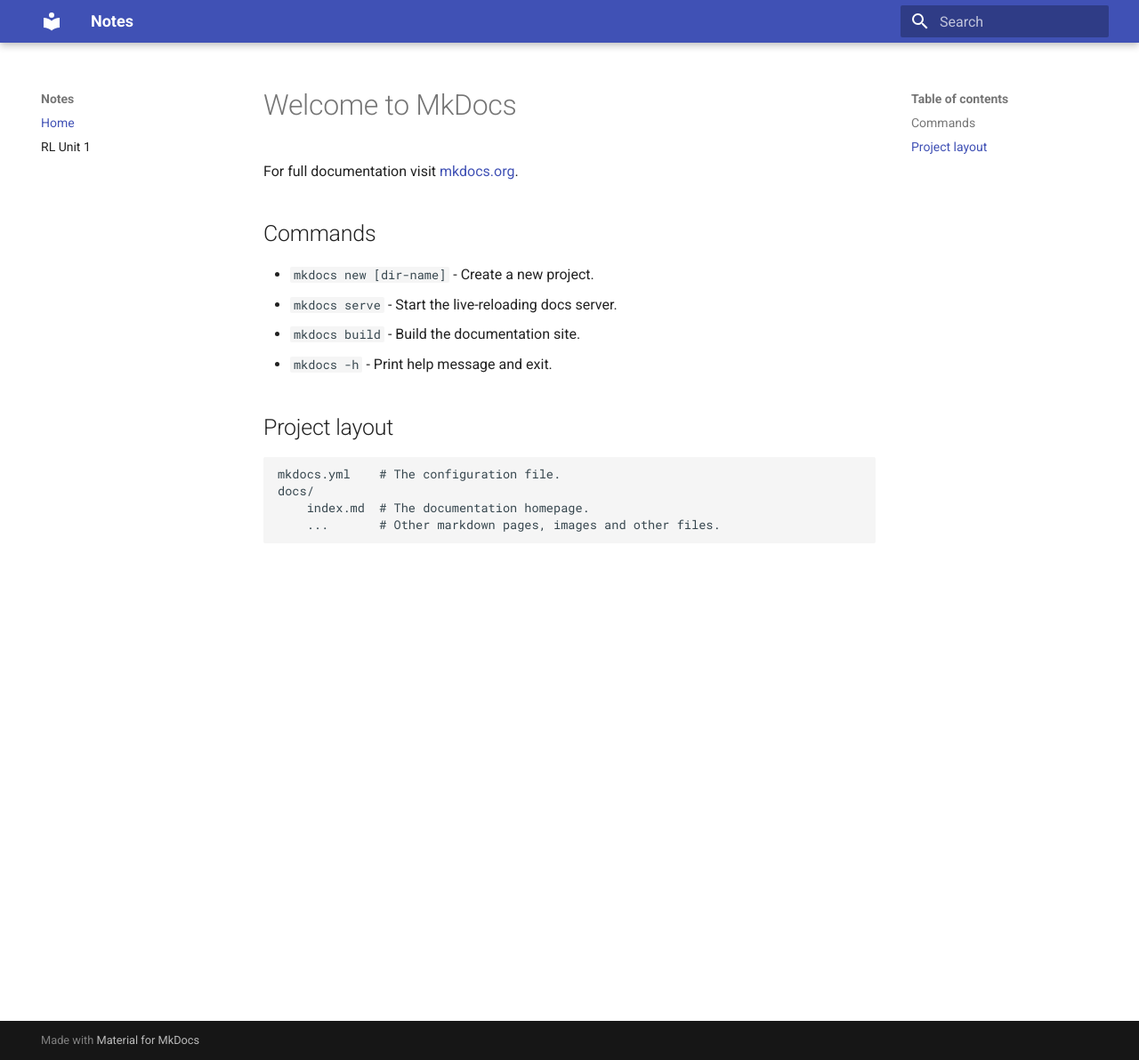
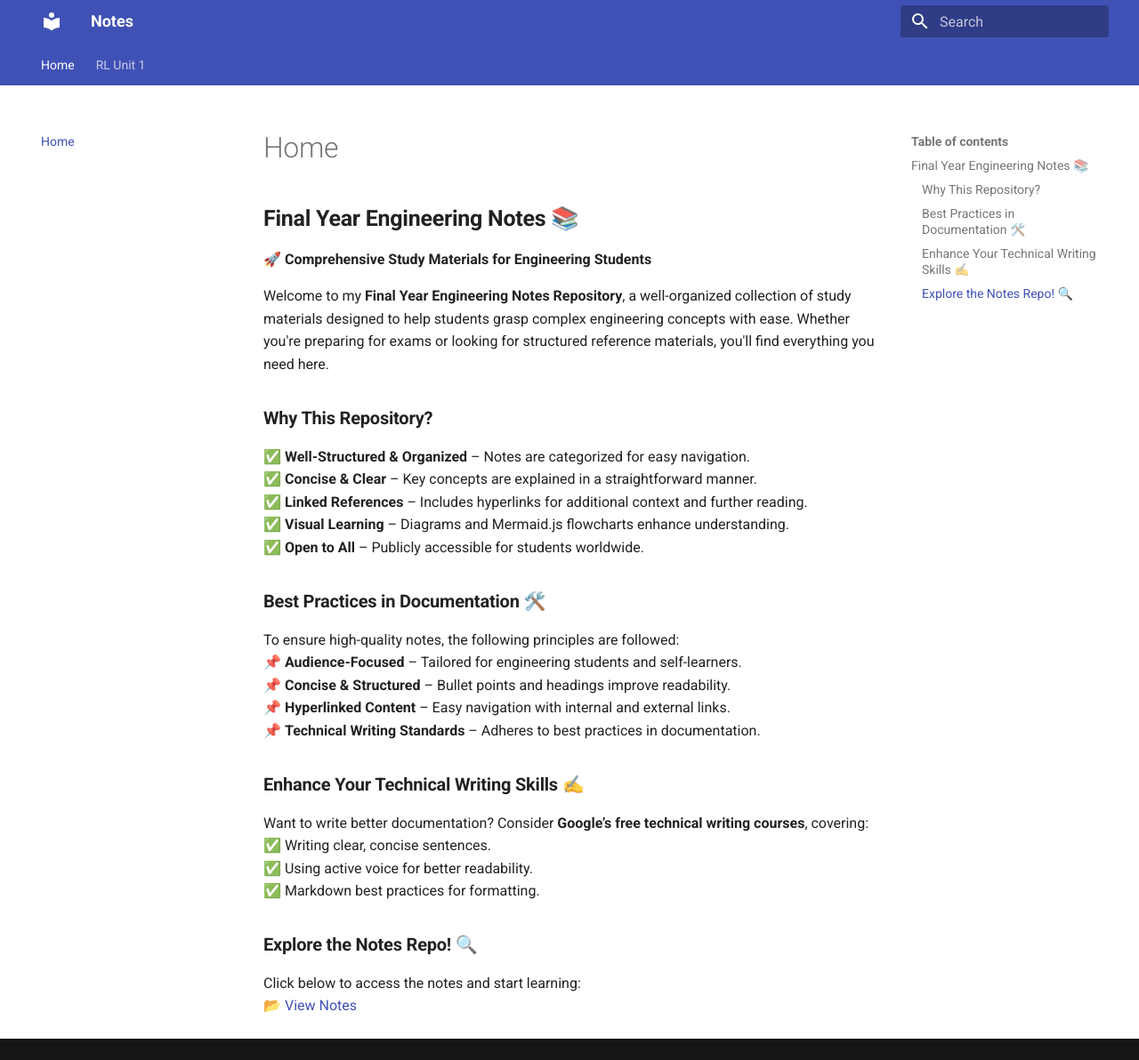
Before and after one commit to RishikeshVadodaria/mkdocs, an MkDocs documentation site: the page built from docs/index.md, in a window 1280 px wide and 1192 px high. Shown: the whole window at 89% size. Built offline with MkDocs 1.6.1 and Material for MkDocs 9.7.7, drawn with Linux system fonts in a browser that asks for light colours.

Commit message:
add: updgraded plugins

```diff
--- a/docs/index.md
+++ b/docs/index.md
@@ -1,17 +1,28 @@
-# Welcome to MkDocs
+## **Final Year Engineering Notes 📚**
+🚀 **Comprehensive Study Materials for Engineering Students**
 
-For full documentation visit [mkdocs.org](https://www.mkdocs.org).
+Welcome to my **Final Year Engineering Notes Repository**, a well-organized collection of study materials designed to help students grasp complex engineering concepts with ease. Whether you're preparing for exams or looking for structured reference materials, you'll find everything you need here.
 
-## Commands
+### **Why This Repository?**
+✅ **Well-Structured & Organized** – Notes are categorized for easy navigation.
+✅ **Concise & Clear** – Key concepts are explained in a straightforward manner.
+✅ **Linked References** – Includes hyperlinks for additional context and further reading.
+✅ **Visual Learning** – Diagrams and Mermaid.js flowcharts enhance understanding.
+✅ **Open to All** – Publicly accessible for students worldwide.
 
-* `mkdocs new [dir-name]` - Create a new project.
-* `mkdocs serve` - Start the live-reloading docs server.
-* `mkdocs build` - Build the documentation site.
-* `mkdocs -h` - Print help message and exit.
+### **Best Practices in Documentation** 🛠️
+To ensure high-quality notes, the following principles are followed:
+📌 **Audience-Focused** – Tailored for engineering students and self-learners.
+📌 **Concise & Structured** – Bullet points and headings improve readability.
+📌 **Hyperlinked Content** – Easy navigation with internal and external links.
+📌 **Technical Writing Standards** – Adheres to best practices in documentation.
 
-## Project layout
+### **Enhance Your Technical Writing Skills** ✍️
+Want to write better documentation? Consider **Google’s free technical writing courses**, covering:
+✅ Writing clear, concise sentences.
+✅ Using active voice for better readability.
+✅ Markdown best practices for formatting.
 
-    mkdocs.yml    # The configuration file.
-    docs/
-        index.md  # The documentation homepage.
-        ...       # Other markdown pages, images and other files.
+### **Explore the Notes Repo!** 🔍
+Click below to access the notes and start learning:
+[📂 View Notes](https://github.com/RishikeshVadodaria/NMIMS-25-Notes){:target="_blank"}
--- a/mkdocs.yml
+++ b/mkdocs.yml
@@ -1,14 +1,58 @@
 site_name: Notes
 site_url: "https://rishikeshvadodaria.github.io/mkdocs/"
+
 nav:
   - Home: index.md
   - RL Unit 1: RL-Unit-1.md
 
 theme:
   name: material
+  palette:
+    - scheme: default
+      primary: indigo
+      accent: blue
+    - scheme: slate
+      primary: indigo
+      accent: blue
+      toggle:
+        icon: material/weather-night
+        name: Switch to light mode
+  features:
+    - navigation.tabs
+    - navigation.top
+    - content.code.annotate
 
+extra:
+  generator: false  # Removes "Powered by MkDocs Material" footer
 
 markdown_extensions:
   - toc
   - pymdownx.highlight
   - pymdownx.superfences
+  - pymdownx.tabbed
+  - pymdownx.details
+  - pymdownx.arithmatex:
+      generic: true
+  - pymdownx.mark
+  - pymdownx.tasklist:
+      custom_checkbox: true
+  - pymdownx.tilde
+  - pymdownx.emoji
+  - pymdownx.snippets
+  - pymdownx.caret
+  - pymdownx.keys
+  - pymdownx.betterem
+  - pymdownx.smartsymbols
+  - pymdownx.magiclink
+  - pymdownx.inlinehilite
+  - pymdownx.escapeall
+  - pymdownx.progressbar
+  - attr_list
+  - md_in_html
+
+extra_javascript:
+  - https://unpkg.com/mermaid@9.4.0/dist/mermaid.min.js
+
+plugins:
+  - search
+  - mermaid
```
